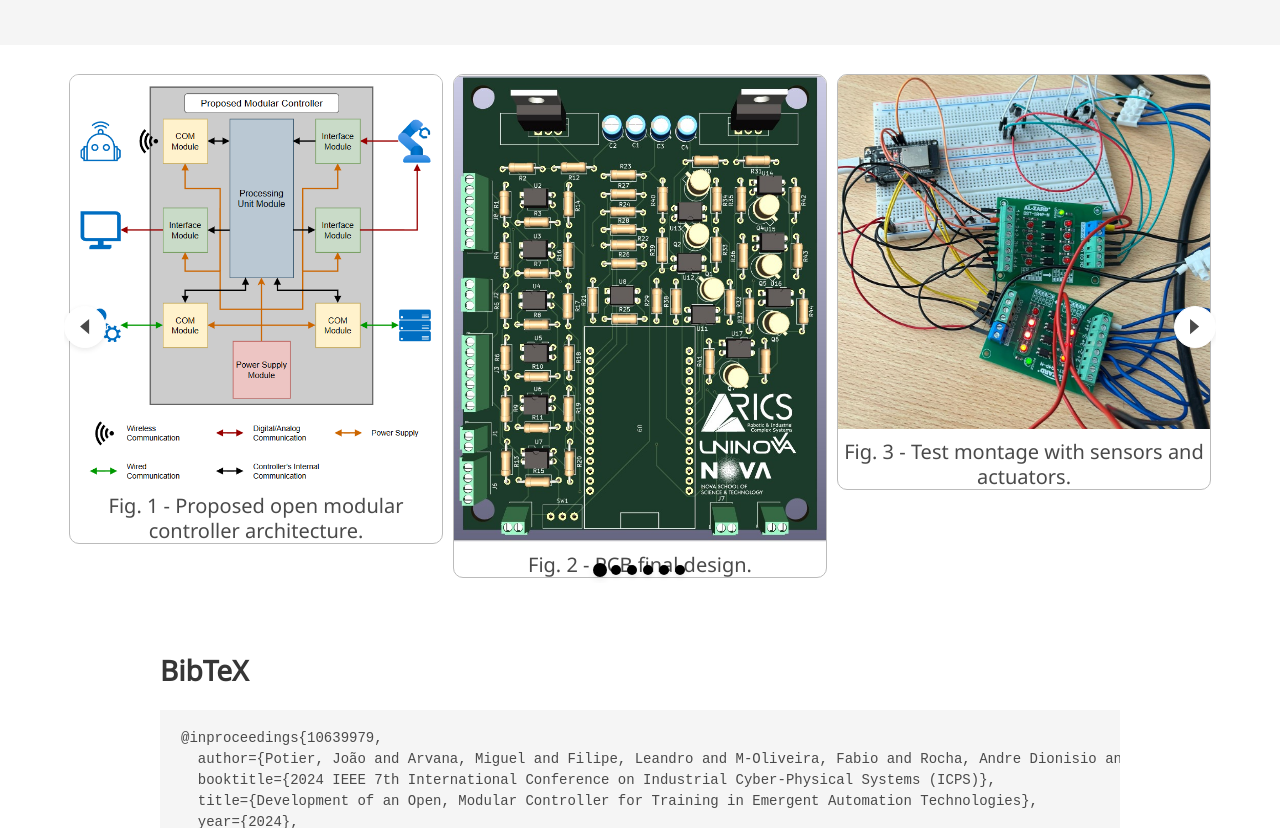
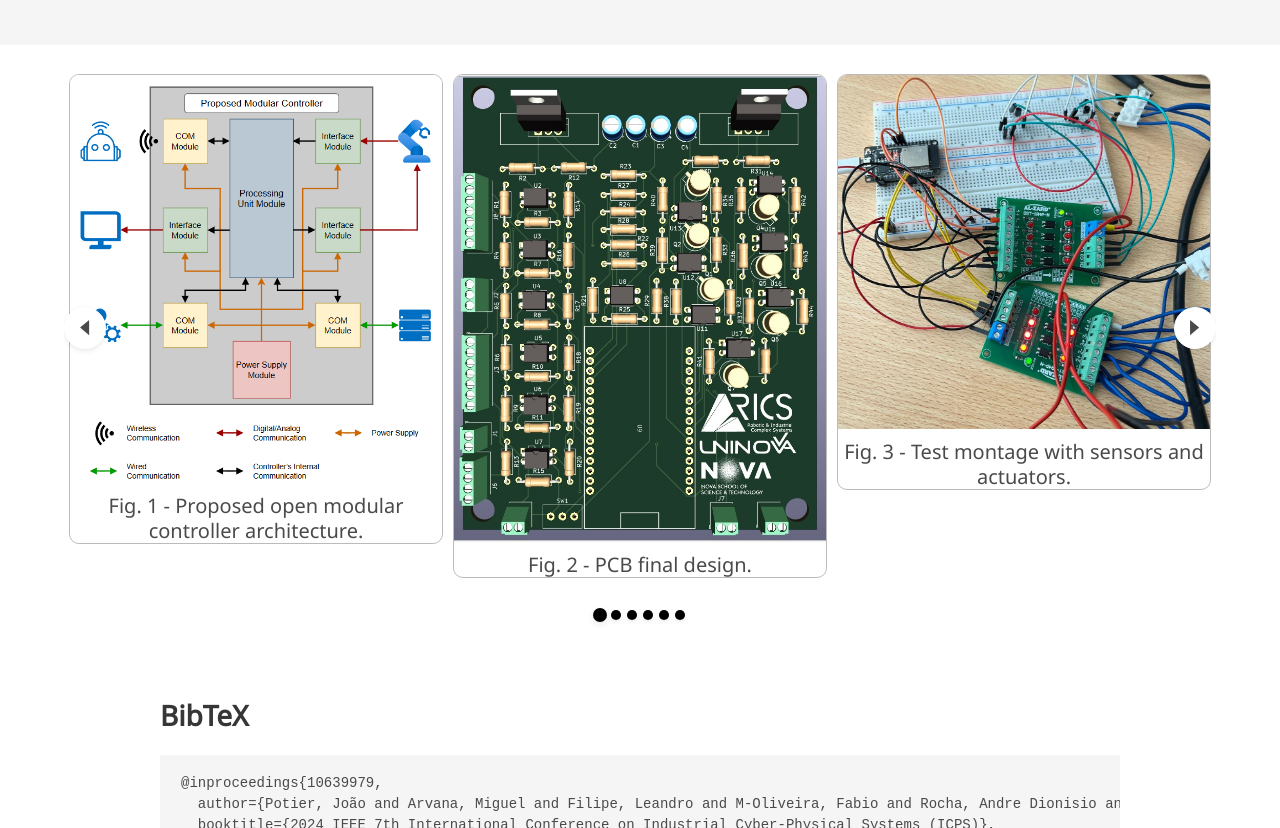
Before and after one commit to NOVA-RICS-Open-Lab/open-modular-controller, a plain HTML site: page index.html in a window 1280 px wide. Shown: the part 982-1810 px from the top of the page. Drawn offline with nearby package versions, Linux system fonts and the light colour scheme; some icons are missing; a web font is replaced by a local one.

Commit message:
fixed carrossel dots

```diff
--- a/static/css/index.css
+++ b/static/css/index.css
@@ -114,6 +114,15 @@ body {
   overflow: hidden;
 }
 
+.results-carousel .slider {
+  padding-bottom: 45px;
+}
+
+.slider-navigation-previous,
+.slider-navigation-next {
+  transform: translateY(-50%);
+}
+
 .results-carousel .item {
   margin: 5px;
   overflow: hidden;
```
